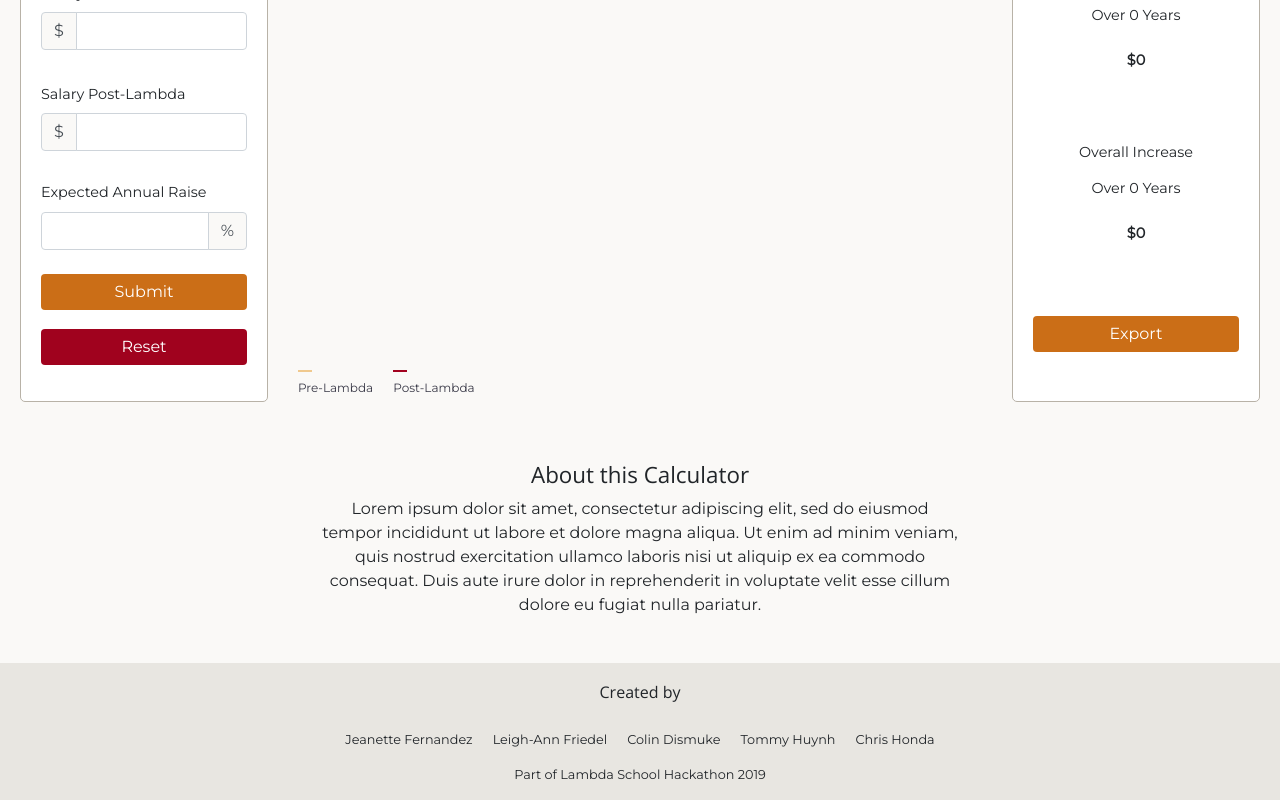
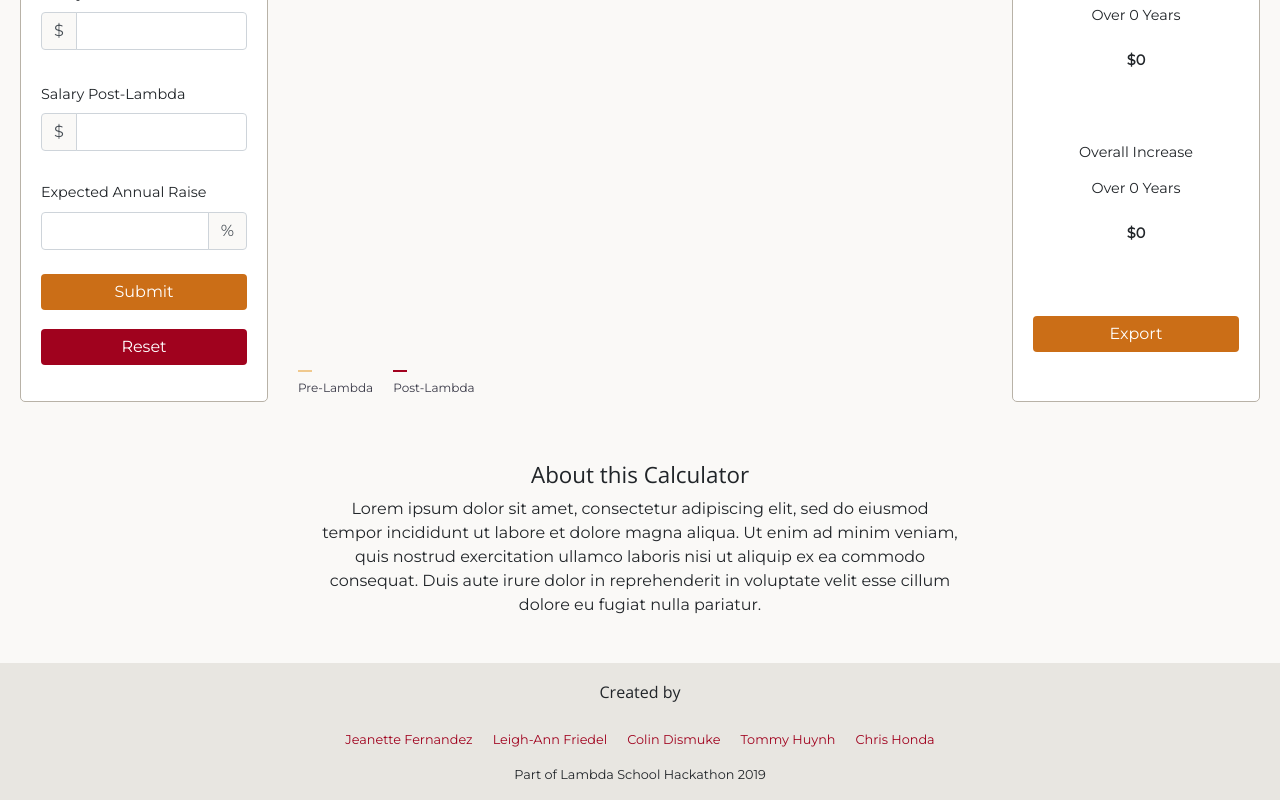
Before and after one commit to LambdaWinter19Hackathon-Calculator/Hackathon_Income_Calculator, a React (Create React App) app: page / in a window 1280 px wide. Shown: the part 417-1217 px from the top of the page. Built offline with nearby package versions, Linux system fonts and the light colour scheme.

Commit message:
Added links to personal Github pages in the footer

```diff
--- a/src/components/Footer.js
+++ b/src/components/Footer.js
@@ -1,5 +1,5 @@
-import React from 'react';
-import styled from 'styled-components';
+import React from "react";
+import styled from "styled-components";
 
 const Footer = () => {
   return (
@@ -7,16 +7,33 @@ const Footer = () => {
       <Wrapper>
         <About>
           <h2>About this Calculator</h2>
-                    <p>Lorem ipsum dolor sit amet, consectetur adipiscing elit, sed do eiusmod tempor incididunt ut labore et dolore magna aliqua. Ut enim ad minim veniam, quis nostrud exercitation ullamco laboris nisi ut aliquip ex ea commodo consequat. Duis aute irure dolor in reprehenderit in voluptate velit esse cillum dolore eu fugiat nulla pariatur.</p>
+          <p>
+            Lorem ipsum dolor sit amet, consectetur adipiscing elit, sed do
+            eiusmod tempor incididunt ut labore et dolore magna aliqua. Ut enim
+            ad minim veniam, quis nostrud exercitation ullamco laboris nisi ut
+            aliquip ex ea commodo consequat. Duis aute irure dolor in
+            reprehenderit in voluptate velit esse cillum dolore eu fugiat nulla
+            pariatur.
+          </p>
         </About>
         <Credits>
           <h4>Created by</h4>
           <List>
-                        <Items>Jeanette Fernandez</Items>
-                        <Items>Leigh-Ann Friedel</Items>
-                        <Items>Colin Dismuke</Items>
-                        <Items>Tommy Huynh</Items>
-                        <Items>Chris Honda</Items>
+            <Items>
+              <a href="https://github.com/jeanfern5">Jeanette Fernandez</a>
+            </Items>
+            <Items>
+              <a href="https://github.com/lafriedel">Leigh-Ann Friedel</a>
+            </Items>
+            <Items>
+              <a href="https://github.com/cpdis">Colin Dismuke</a>
+            </Items>
+            <Items>
+              <a href="https://github.com/tommaay">Tommy Huynh</a>
+            </Items>
+            <Items>
+              <a href="https://github.com/honda0306">Chris Honda</a>
+            </Items>
           </List>
           <p>Part of Lambda School Hackathon 2019</p>
         </Credits>
@@ -27,16 +44,14 @@ const Footer = () => {
 
 //CSS ------------------------------------------------------------------------------------------------------------------------------------------------------------------
 
-
 const Wrapper = styled.div`
-background: #FAF9F7;
+  background: #faf9f7;
   display: flex;
   flex-direction: column;
   padding-top: 20px;
-font-family: 'Montserrat', 'Helvetica', sans-serif;
-`
+  font-family: "Montserrat", "Helvetica", sans-serif;
+`;
 const About = styled.div`
-
   text-align: center;
   padding-bottom: 30px;
   width: 50%;
@@ -52,19 +67,19 @@ margin: 0 auto;
 
   h2 {
     font-size: 1.4rem;
-    font-family: 'Open Sans', 'Helvetica', sans-serif;
+    font-family: "Open Sans", "Helvetica", sans-serif;
   }
 `;
 
 const Credits = styled.div`
   text-align: center;
-background-color: #E8E6E1;
+  background-color: #e8e6e1;
   font-size: 0.8rem;
 
   h4 {
     padding: 20px;
     font-size: 1rem;
-    font-family: 'Open Sans', 'Helvetica', sans-serif;
+    font-family: "Open Sans", "Helvetica", sans-serif;
   }
 `;
 const List = styled.ul`
@@ -78,13 +93,14 @@ padding: 0;
   @media (max-width: 650px) {
     flex-direction: column;
   }
-
 `;
 const Items = styled.li`
   padding: 0 10px;
+
+  a {
+    color: #a0021e;
+    text-decoration: none;
+  }
 `;
 
-
-
-
 export default Footer;
```
Lines whose indentation alone changed are shown as unchanged.
